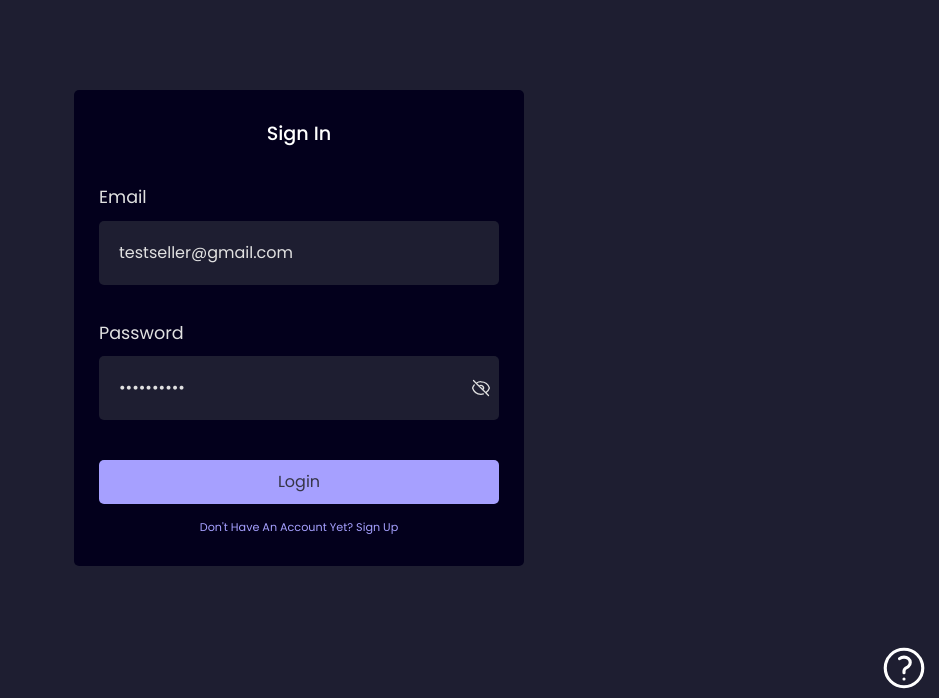
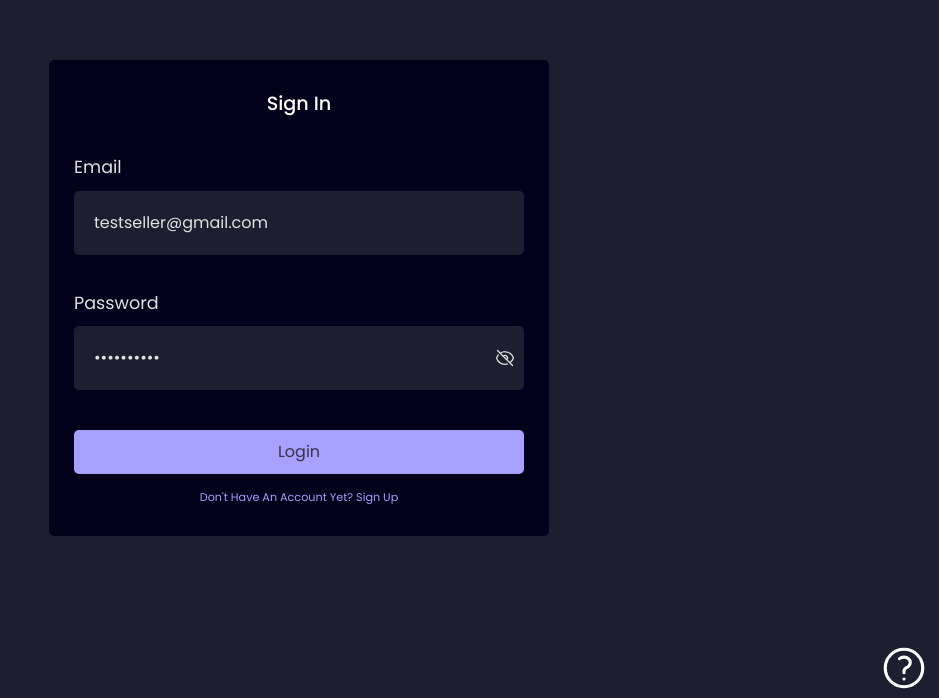
Before and after one commit to KiriTamazo/Mern-Ecommerce-Website, a React (Vite) app in the folder client/: page /login in a window 1280 px wide. Shown: the part 102-800 px from the top of the page, without its empty margins (341-1280 px from the left). Built offline with nearby package versions, Linux system fonts and the light colour scheme.

Commit message:
Fix:Bugs

```diff
--- a/client/src/pages/Login-Register/Login-Register.scss
+++ b/client/src/pages/Login-Register/Login-Register.scss
@@ -1,4 +1,4 @@
-.login {
+.login-register-container {
   background-color: var(--gray-bg);
   display: flex;
   justify-content: center;
@@ -9,7 +9,9 @@
     align-items: center;
     min-height: 100vh;
     position: relative;
-
+    &.login {
+      padding: 0 !important;
+    }
     h1 {
       text-align: center;
       font-size: 1.2rem;
@@ -28,7 +30,7 @@
       display: flex;
       flex-direction: column;
       gap: 15px;
-      min-width: 0px;
+      min-width: 500px;
       background-color: var(--bg-color);
       border-radius: 5px;
       padding: 30px 25px;
--- a/client/src/pages/Login-Register/Login.jsx
+++ b/client/src/pages/Login-Register/Login.jsx
@@ -70,8 +70,8 @@ const Login = () => {
 
   return (
     <>
-      <section className="login">
-        <div className="container">
+      <section className="login-register-container">
+        <div className="container login">
           <form action="" onSubmit={handleSubmit(onSubmit)}>
             <h1>Sign In</h1>
             {message && (
--- a/client/src/pages/Login-Register/Register.jsx
+++ b/client/src/pages/Login-Register/Register.jsx
@@ -63,7 +63,7 @@ const Register = () => {
       const { url } = res.data;
       return url;
     } catch (error) {
-
+      console.log(error);
     }
   };
 
@@ -89,8 +89,8 @@ const Register = () => {
   }, []);
 
   return (
-    <section className="login">
-      <div className="container">
+    <section className="login-register-container">
+      <div className="container register">
         <form action="" onSubmit={handleSubmit(onSubmit)}>
           <h1>Sign Up</h1>
           {message && (
@@ -177,7 +177,6 @@ const Register = () => {
           </Link>
         </form>
       </div>
-
     </section>
   );
 };
```
